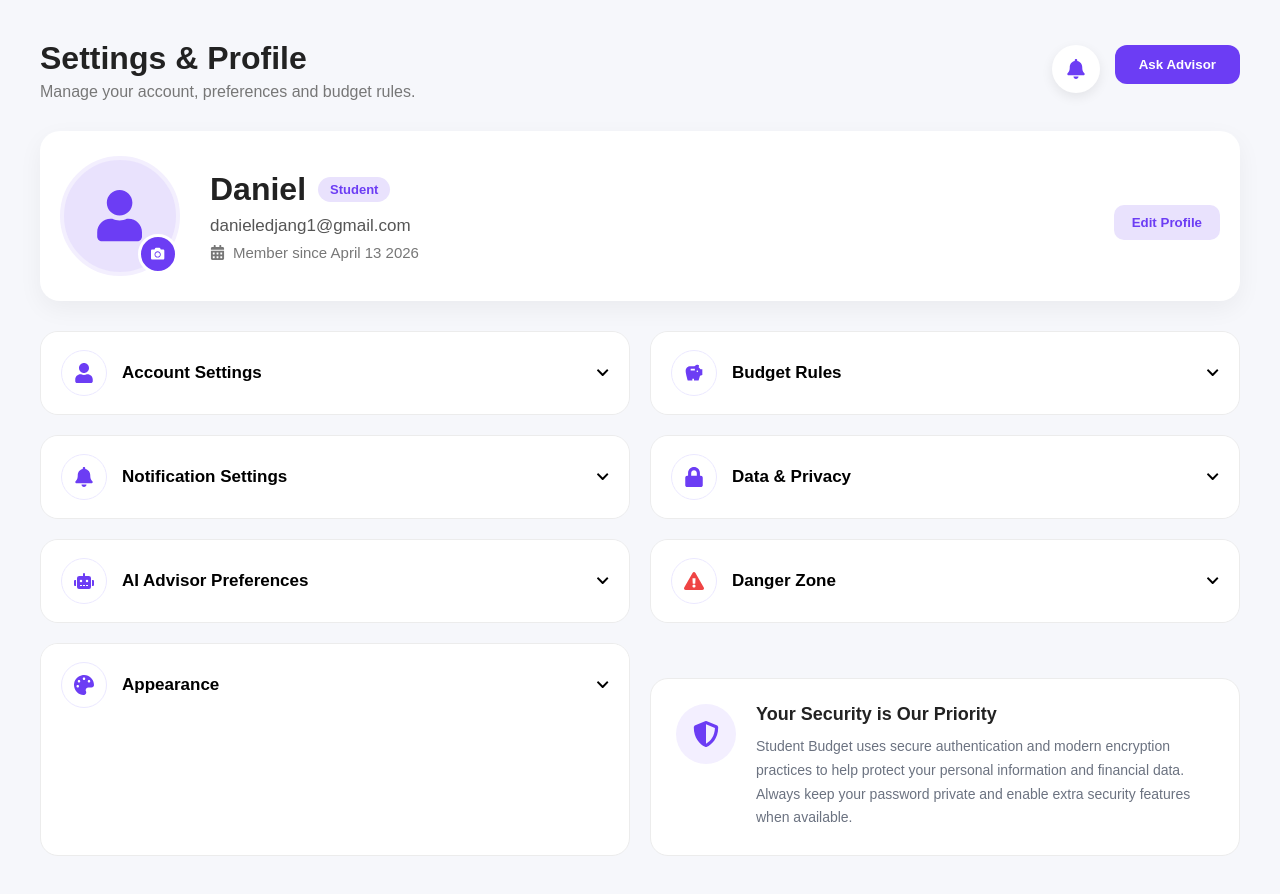
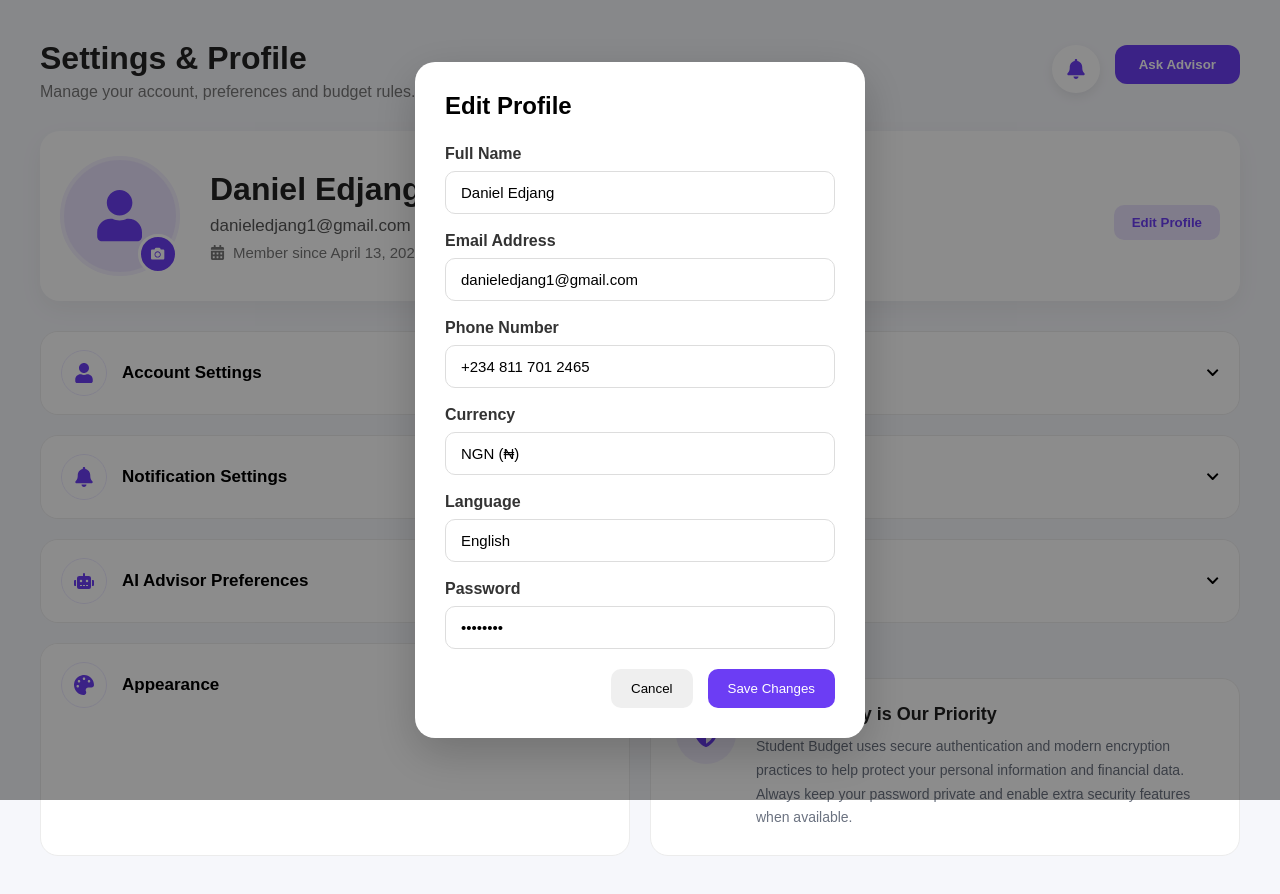
Before and after one commit to Itstunchi/student_budget, a React (Vite) app: page /settings in a window 1280 px wide. Both pictures are taken after a click on the button "Edit Profile". Built offline with nearby package versions, Linux system fonts and the light colour scheme.

Commit message:
Complete editable profile and settings improvements

```diff
--- /dev/null
+++ b/src/settings/components/EditProfileModal.jsx
@@ -0,0 +1,155 @@
+// export default function EditProfileModal() {
+
+import { useState } from "react";
+
+export default function EditProfileModal({
+  user,
+  setUser,
+  setIsEditing,
+}) {
+
+    const [formData, setFormData] = useState(user);
+
+
+  return (
+    <div className="modal-overlay">
+      <div className="edit-profile-modal">
+
+        <h2>Edit Profile</h2>
+
+        <div className="form-group">
+          <label>Full Name</label>
+          {/* <input type="text" /> */}
+
+          <input
+  type="text"
+  value={formData.fullName}
+  onChange={(e) =>
+    setFormData({
+      ...formData,
+      fullName: e.target.value,
+    })
+  }
+/>
+
+        </div>
+
+        <div className="form-group">
+          <label>Email Address</label>
+          {/* <input type="email" /> */}
+
+          <input
+  type="email"
+  value={formData.email}
+  onChange={(e) =>
+    setFormData({
+      ...formData,
+      email: e.target.value,
+    })
+  }
+/>
+
+        </div>
+
+        <div className="form-group">
+          <label>Phone Number</label>
+          {/* <input type="text" /> */}
+
+          <input
+  type="text"
+  value={formData.phone}
+  onChange={(e) =>
+    setFormData({
+      ...formData,
+      phone: e.target.value,
+    })
+  }
+/>
+
+        </div>
+
+
+        <div className="form-group">
+  <label>Currency</label>
+
+  <input
+    type="text"
+    value={formData.currency}
+    onChange={(e) =>
+      setFormData({
+        ...formData,
+        currency: e.target.value,
+      })
+    }
+  />
+</div>
+
+
+
+<div className="form-group">
+  <label>Language</label>
+
+  <input
+    type="text"
+    value={formData.language}
+    onChange={(e) =>
+      setFormData({
+        ...formData,
+        language: e.target.value,
+      })
+    }
+  />
+</div>
+
+
+
+<div className="form-group">
+  <label>Password</label>
+
+  <input
+    type="password"
+    value={formData.password}
+    onChange={(e) =>
+      setFormData({
+        ...formData,
+        password: e.target.value,
+      })
+    }
+  />
+</div>
+
+
+
+        <div className="modal-buttons">
+          {/* <button className="cancel-btn">
+            Cancel
+          </button> */}
+
+          <button
+  className="cancel-btn"
+  onClick={() => setIsEditing(false)}
+>
+  Cancel
+</button>
+
+
+          {/* <button className="save-btn">
+            Save Changes
+          </button> */}
+
+          <button
+  className="save-btn"
+  onClick={() => {
+    setUser(formData);
+    setIsEditing(false);
+  }}
+>
+  Save Changes
+</button>
+
+        </div>
+
+      </div>
+    </div>
+  );
+}
--- a/src/settings/components/ProfileCard.jsx
+++ b/src/settings/components/ProfileCard.jsx
@@ -8,7 +8,10 @@ import {
 
 
 
-export default function ProfileCard({ user }) {
+// export default function ProfileCard({ user }) {
+
+
+export default function ProfileCard({ user, setIsEditing }) {
 
 
   const [image, setImage] = useState(null);
@@ -112,11 +115,26 @@ export default function ProfileCard({ user }) {
 
       <div className="profile-right">
 
-        <button className="edit-btn">
+        {/* <button className="edit-btn">
 
           Edit Profile
 
-        </button>
+        </button> */}
+
+
+
+
+        <button
+    className="edit-btn"
+    onClick={() => setIsEditing(true)}
+>
+    Edit Profile
+</button>
+
+
+
+
+
 
       </div>
 
--- a/src/settings/pages/settings.jsx
+++ b/src/settings/pages/settings.jsx
@@ -30,6 +30,9 @@ import DangerRow from "../components/DangerRow";
 import SecurityCard from "../components/SecurityCard";
 
 
+import EditProfileModal from "../components/EditProfileModal";
+
+
 
 
 import {
@@ -46,12 +49,7 @@ import { MdSavings } from "react-icons/md";
 
 
 
-const user = {
-  fullName: "Daniel",
-  email: "danieledjang1@gmail.com",
-  joinedAt: "April 13 2026",
-  photo: "",
-};
+
 
 
 
@@ -68,6 +66,33 @@ const [activeColor, setActiveColor] = useState("#6c3df4");
 
 
 const [hasNotification, setHasNotification] = useState(false);
+
+
+// const [user, setUser] = useState({
+//   fullName: "Daniel Edjang",
+//   email: "danieledjang1@gmail.com",
+//   phone: "+234 811 701 2465",
+//   joinedAt: "April 13, 2026",
+//   photo: "",
+// });
+
+const [user, setUser] = useState({
+  fullName: "Daniel Edjang",
+  email: "danieledjang1@gmail.com",
+  phone: "+234 811 701 2465",
+  currency: "NGN (₦)",
+  language: "English",
+  password: "••••••••",
+  joinedAt: "April 13, 2026",
+  photo: "",
+});
+
+
+const [isEditing, setIsEditing] = useState(false);
+
+
+
+
 
 useEffect(() => {
   document.documentElement.style.setProperty(
@@ -93,6 +118,19 @@ useEffect(() => {
           <div>
             <h1>Settings & Profile</h1>
             <p>Manage your account, preferences and budget rules.</p>
+
+
+            {/* {isEditing && <EditProfileModal />} */}
+
+            {/* {isEditing && (
+  <EditProfileModal
+    user={user}
+    setUser={setUser}
+    setIsEditing={setIsEditing}
+  />
+)} */}
+
+
           </div>
 
 
@@ -133,7 +171,13 @@ useEffect(() => {
 
 
 
-<ProfileCard user={user} />
+{/* <ProfileCard user={user} /> */}
+
+
+<ProfileCard
+  user={user}
+  setIsEditing={setIsEditing}
+/>
 
 
 
@@ -143,34 +187,64 @@ useEffect(() => {
   icon={<FaUser />}
   title="Account Settings"
 >
- <SettingRow
+ {/* <SettingRow
     label="Full Name"
     value="Daniel Edjang"
+/> */}
+
+<SettingRow
+    label="Full Name"
+    value={user.fullName}
 />
+
+{/* <SettingRow
+    label="Email Address"
+    value="danieledjang1@gmail.com"
+/> */}
 
 <SettingRow
     label="Email Address"
-    value="danieledjang1@gmail.com"
+    value={user.email}
 />
+
+{/* <SettingRow
+    label="Phone Number"
+    value="+234 811 701 2465"
+/> */}
 
 <SettingRow
     label="Phone Number"
-    value="+234 811 701 2465"
+    value={user.phone}
 />
+
+{/* <SettingRow
+    label="Currency"
+    value="NGN (₦)"
+/> */}
 
 <SettingRow
     label="Currency"
-    value="NGN (₦)"
+    value={user.currency}
 />
+
+{/* <SettingRow
+    label="Language"
+    value="English"
+/> */}
 
 <SettingRow
     label="Language"
-    value="English"
+    value={user.language}
 />
+
+{/* <SettingRow
+    label="Password"
+    value="••••••••"
+/> */}
 
 <SettingRow
     label="Password"
-    value="••••••••"
+    value={user.password}
 />
 
 </Accordion>
@@ -359,6 +433,16 @@ icon={<FaPalette />}
 
 <SecurityCard />
 
+{/* {isEditing && <EditProfileModal />} */}
+
+{isEditing && (
+  <EditProfileModal
+    user={user}
+    setUser={setUser}
+    setIsEditing={setIsEditing}
+  />
+)}
+
 
 
 </div>
--- a/src/settings/styles/settings.css
+++ b/src/settings/styles/settings.css
@@ -1044,3 +1044,136 @@ max-width:220px;
 }
 
 }
+
+
+
+
+/* ===========================
+   Edit Profile Modal
+=========================== */
+
+.modal-overlay{
+    position: fixed;
+    inset: 0;
+    background: rgba(0,0,0,.45);
+
+    display:flex;
+    justify-content:center;
+    align-items:center;
+
+    z-index:9999;
+}
+
+.edit-profile-modal{
+
+    width:450px;
+    max-width:90%;
+
+    background:#fff;
+
+    border-radius:20px;
+
+    padding:30px;
+
+    box-shadow:0 15px 45px rgba(0,0,0,.2);
+
+    animation:popup .25s ease;
+}
+
+@keyframes popup{
+
+    from{
+        transform:scale(.9);
+        opacity:0;
+    }
+
+    to{
+        transform:scale(1);
+        opacity:1;
+    }
+
+}
+
+.edit-profile-modal h2{
+
+    margin-bottom:25px;
+
+}
+
+.form-group{
+
+    display:flex;
+
+    flex-direction:column;
+
+    margin-bottom:18px;
+
+}
+
+.form-group label{
+
+    font-weight:600;
+
+    margin-bottom:8px;
+
+}
+
+.form-group input{
+
+    padding:12px 15px;
+
+    border:1px solid #ddd;
+
+    border-radius:10px;
+
+    outline:none;
+
+    font-size:15px;
+
+}
+
+.form-group input:focus{
+
+    border-color:var(--primary-color);
+
+}
+
+.modal-buttons{
+
+    display:flex;
+
+    justify-content:flex-end;
+
+    gap:15px;
+
+    margin-top:20px;
+
+}
+
+.cancel-btn{
+
+    padding:12px 20px;
+
+    border:none;
+
+    border-radius:10px;
+
+    cursor:pointer;
+
+}
+
+.save-btn{
+
+    padding:12px 20px;
+
+    background:var(--primary-color);
+
+    color:white;
+
+    border:none;
+
+    border-radius:10px;
+
+    cursor:pointer;
+
+}
```
